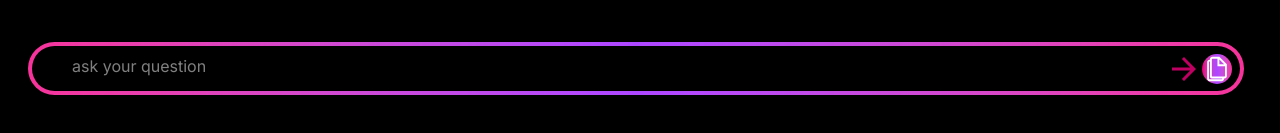
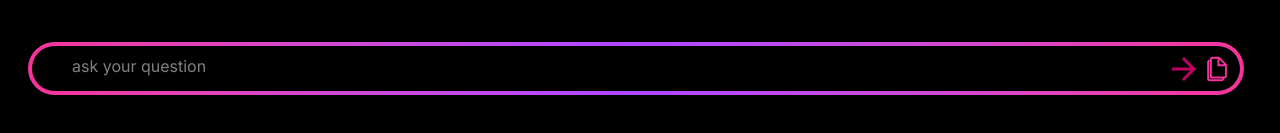
Before and after one commit to rojass2001/iris, a Next.js app: page / in a window 1280 px wide. Shown: the part 697-830 px from the top of the page. Built offline with nearby package versions, Linux system fonts and the light colour scheme.

Commit message:
second commit

```diff
--- a/package.json
+++ b/package.json
@@ -26,11 +26,11 @@
     "@eslint/eslintrc": "^3",
     "@tailwindcss/postcss": "^4",
     "@types/node": "^20",
-    "@types/react": "^19",
-    "@types/react-dom": "^19",
+    "@types/react": "^19.1.3",
+    "@types/react-dom": "^19.1.3",
     "eslint": "^9",
     "eslint-config-next": "15.2.4",
     "tailwindcss": "^4",
-    "typescript": "^5"
+    "typescript": "^5.8.3"
   }
 }
--- a/src/app/Provider.tsx
+++ b/src/app/Provider.tsx
@@ -1,8 +1,11 @@
-"use client"
-import { store } from "@/store/store";
-import React from "react";
-import { Provider } from "react-redux";
+"use client" // Marks this file as a Client Component (required for using hooks, Redux, etc. in Next.js App Router)
 
-export default function Providers ({children}:{children:React.ReactNode}){
- return <Provider store={store}>{children}</Provider>
+import { store } from "@/store/store"; // Importing the Redux store from your app's store configuration
+import React from "react"; // Importing React to use JSX and types
+import { Provider } from "react-redux"; // Importing Redux's Provider to connect React with the Redux store
+
+// A wrapper component that provides the Redux store to the entire React component tree
+export default function Providers({ children }: { children: React.ReactNode }) {
+
+    return <Provider store={store}>{children}</Provider>
 }
--- a/src/app/layout.tsx
+++ b/src/app/layout.tsx
@@ -1,31 +1,41 @@
+// Importing type only to define metadata for the layout (helps with SEO and Next.js head rendering)
 import type { Metadata } from "next";
+
+// Importing Inter font from Google Fonts using Next.js built-in optimization
 import { Inter } from "next/font/google";
+
+// Importing ToastContainer for toast notifications from react-toastify
 import { ToastContainer } from 'react-toastify';
-import 'react-toastify/dist/ReactToastify.css';
+import 'react-toastify/dist/ReactToastify.css'; // Importing the default CSS for toast notifications
+
+// Global styles for the entire app
 import "./globals.css";
+
+// App-wide providers (e.g., Redux, Theme, Auth, etc.) defined in a custom Provider component
 import Providers from "./Provider";
 
-const inter= Inter( { subsets: ["latin"] });
+// Load Inter font with Latin subset
+const inter = Inter({ subsets: ["latin"] });
 
+// Exporting metadata for this layout (used by Next.js for SEO and <head> rendering)
 export const metadata: Metadata = {
-  title: "Create Next App",
-  description: "Generated by create next app",
+  title: "iris", // Title shown in the browser tab
+  description: "Generated by create next app", // Description for search engines
 };
 
+// Root layout component - wraps all pages and components in the app
 export default function RootLayout({
   children,
 }: Readonly<{
-  children: React.ReactNode;
+  children: React.ReactNode; // Readonly prop to ensure children cannot be reassigned
 }>) {
   return (
     <html lang="en">
-      <body
-        className={inter.className}
-      >
-      <Providers>
-        <ToastContainer />
-        {children}
-      </Providers>
+      <body className={inter.className}> {/* Applies Inter font styles to the entire body */}
+        <Providers> {/* Wraps the app in any global context providers */}
+          <ToastContainer autoClose={500} /> {/* Enables toast notifications across the app */}
+          {children} {/* Renders the content of the current page */}
+        </Providers>
       </body>
     </html>
   );
--- a/src/components/Ansandquestiongrid.tsx
+++ b/src/components/Ansandquestiongrid.tsx
@@ -1,11 +1,11 @@
 "use client" //  client components in Next.js App Router
 
 import { Rootstate } from '@/store/store' //
-
 import React from 'react'
 import { useSelector } from 'react-redux'
 import Box from './Box'
 import Text from './Text'
+import Copyclipboard from './Copyclipboard'
 
 //  This gradient is reusable, but you could move it to a constants/styles file if reused often
 const gradient = "bg-gradient-to-r from-pink-600 via-purple-500 to-pink-500"
@@ -19,7 +19,12 @@ function Ansandquestiongrid() {
       <Text className={`text-3xl mb-5 font-bold font-sans bg-clip-text text-transparent ${gradient}`}>
         {question}
       </Text>
-
+      {/* if answer length greaterthan0 display copy clipboard */}
+      {answer.length > 0 &&
+        <Box className='w-full py-2 place-items-end'>
+          <Copyclipboard text={answer} />
+        </Box>
+      }
       {/* This can be further split into a component like <Answer />  */}
       <Box className={`w-full text-2xl italic bg-clip-text text-transparent ${gradient}`}>
         {answer}
--- a/src/components/Button.tsx
+++ b/src/components/Button.tsx
@@ -5,8 +5,8 @@ import React, { memo } from 'react'
 // Define the props for the Button component
 type ButtonProps = {
   onClick?: () => Promise<void> | void // Optional click handler (can be async)
-  children: React.ReactNode           // Content inside the button (usually text or elements)
-  className?: string                  // Optional CSS classes (e.g., Tailwind, custom styles)
+  children: React.ReactNode            // Content inside the button (usually text or elements)
+  className?: string                   // Optional CSS classes (e.g., Tailwind, custom styles)
   type?: "submit" | "reset" | "button" // Button behavior type
 }
 
--- a/src/components/Chatbox.tsx
+++ b/src/components/Chatbox.tsx
@@ -24,7 +24,6 @@ function Chatbox() {
           {/* Conditionally render Loader or Q&A content based on loading state */}
           {loading ? <Loader /> : <Ansandquestiongrid />}
         </Box>
-
         <Input /> {/* Input field at the bottom for user interaction */}
       </Box>
     </>
--- a/src/components/Copyclipboard.tsx
+++ b/src/components/Copyclipboard.tsx
@@ -23,9 +23,9 @@ function Copyclipboard({ text }: { text: string }) {
   }
 
   return (
-    <Box onClick={handleCopyClick} className="rounded-full text-white">
+    <Box onClick={handleCopyClick} className="rounded-full text-pink-500">
       {/* Render the copy icon inside a Box component */}
-      <IoMdCopy className="bg-gradient-to-r rounded-full text-3xl from-pink-600 via-purple-500 to-pink-500" />
+      <IoMdCopy className="text-3xl" />
     </Box>
   )
 }
--- a/src/components/Loader.tsx
+++ b/src/components/Loader.tsx
@@ -1,4 +1,3 @@
-"use client" // Ensures the component is rendered on the client-side in Next.js App Router
 
 import { PulseLoader } from 'react-spinners' // Importing the PulseLoader spinner from react-spinners
 import Box from './Box' // Custom Box component used for layout and styling
--- a/src/components/searchbar.tsx
+++ b/src/components/searchbar.tsx
@@ -1,9 +1,7 @@
 "use client" // Ensures the component is client-side (necessary for interactive elements in Next.js)
 
 import { MdArrowForward } from 'react-icons/md' // Icon for submit button (right arrow)
-import { useSelector } from 'react-redux' // Access Redux store
 import Copyclipboard from './Copyclipboard' // Component to copy text to clipboard
-import { Rootstate } from '@/store/store' // Type definition for Redux state
 import useForm from '@/app/customhooks/useForm' // Custom hook for form handling (search input)
 import Form from './Form' // Custom form component for consistent layout and functionality
 import Newchat from './Newchat' // Button to clear search and start a new chat
@@ -13,9 +11,6 @@ import Button from './Button' // Custom button component for actions
 function Input() {
   // Destructure the form handling functions and state from the custom hook
   const { handlechange, submit, search, clearsearch } = useForm()
-
-  // Access the answer from the Redux store
-  const { answer } = useSelector((state: Rootstate) => state.chat)
 
   return (
     <>
@@ -38,7 +33,7 @@ function Input() {
           </Button>
 
           {/* Copy answer to clipboard functionality */}
-          <Copyclipboard text={answer} />
+          <Copyclipboard text={search} />
         </Form>
       </Box>
 
```
Also changed, not shown: 1 other file (tests, documents, lock files or other folders).
